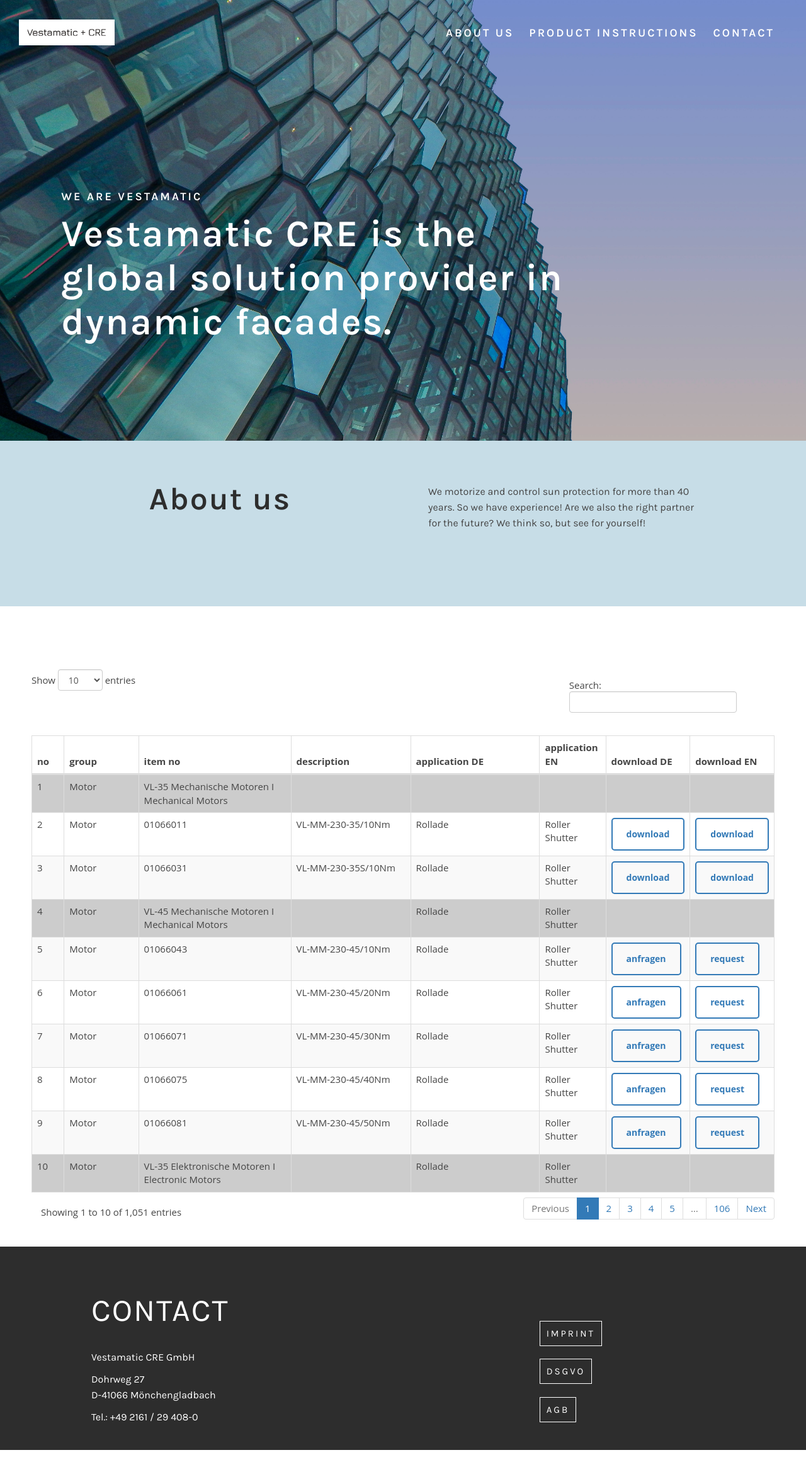
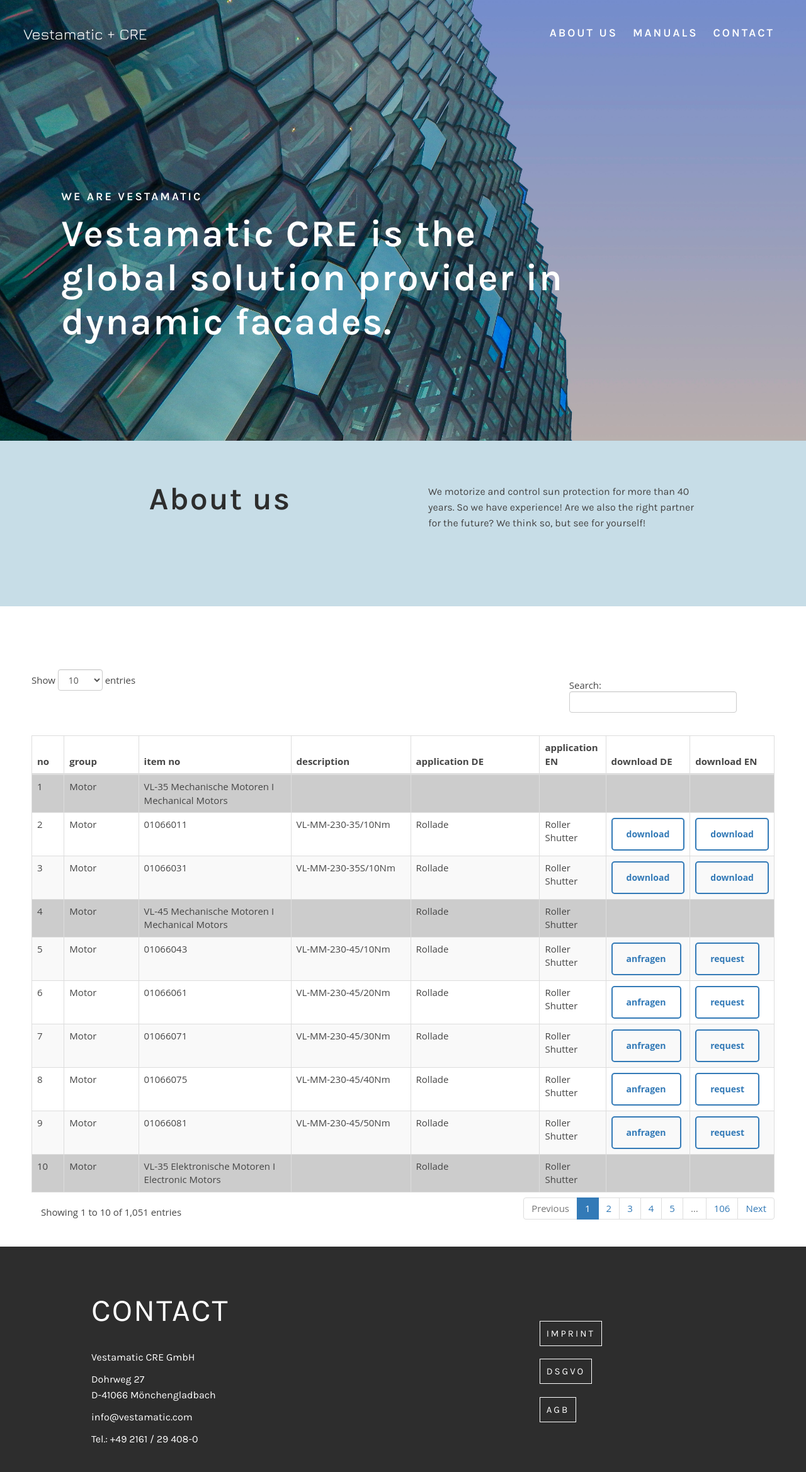
Before and after one commit to tlubitz/vestamatic, a PHP site: page / in a window 1280 px wide. Shown: the whole page at 63% size. Before the commit the page ends 2303 px from the top, so only its background shows below. Run offline with PHP 8.4, Linux system fonts and the light colour scheme.

Commit message:
last updates

```diff
--- a/css/styles.css
+++ b/css/styles.css
@@ -29,9 +29,18 @@
 		padding-right: 2rem;
 	}
 
-	#about h1 {
+	.about h1 {
 		color: #2D2D2D;
 		font-weight: 600;
+	}
+
+	#about,
+	#product,
+	#contact {
+		display: block;
+		position: relative;
+		top: -125px;
+		visibility: hidden;
 	}
 
     .rubric-medium {
@@ -107,7 +116,9 @@
 	}
 
 	.main-logo img {
-		margin: 1.1rem 1rem 1rem 2rem;
+		margin: 2.1rem 1rem 1rem 1.5rem;
+		width: 18rem;
+		margin-top: 2rem;
 	}
 
     .icon-bar {
@@ -426,7 +437,7 @@
 		padding: 2rem 8rem;
 	}
 
-	#about {
+	.about {
 		padding-bottom: 6rem;
 	}
 
@@ -469,7 +480,7 @@
 		padding-left: 3rem;
 	}
 
-	#product {
+	.product {
 		padding-top: 5rem;
 		padding-left: 3rem;
 		padding-right: 3rem;
@@ -512,6 +523,10 @@
     .navbar-nav-front > #home {
 	display:none;
     }
+
+	.main-logo img {
+		width: 22rem;
+	}
 
 	nav li #topmost-nav {
 		margin-top: 0;
@@ -635,7 +650,7 @@
 	padding: 5rem 12rem 5rem 5rem;
     }
 
-	#product {
+	.product {
 		padding-top: 10rem;
 		padding-right: 5rem;
 		padding-left: 5rem;
--- a/index.php
+++ b/index.php
@@ -6,7 +6,7 @@
 	<meta http-equiv="x-ua-compatible" content="ie=edge">
 	<meta name="viewport" content="width=device-width, initial-scale=1, shrink-to-fit=no">
     <meta name="description" content="Vestamatic - The global solution provider in dynamic facades">
-    <link rel="shortcut icon" href="img/logo.jpg">
+    <link rel="shortcut icon" href="img/logo.svg">
 
     <!-- social media meta data -->
     <meta property="og:url" content="https://www.vestamatic.com" />
@@ -57,7 +57,7 @@
   <nav class="navbar-front" id="navbar-dynamic">
 	<div class="main-logo">
 		<a href="index.php#main">
-		  <img src="img/logo.jpg" alt="Logo Vestamatic">
+		  <img src="img/logo.svg" alt="Logo Vestamatic">
 		</a>
 	  </div>
 	<button type="button" class="navbar-toggle collapsed" id="navbutton" data-toggle="collapse" data-target="#mobile_collapse_front" aria-expanded="false">
@@ -74,7 +74,7 @@
 		<a class="rubric nav-item" id="topmost-nav" href="index.php#about" onclick="closeNav()">ABOUT US</a>
 		</li>
 		<li>
-		<a class="rubric nav-item" href="index.php#product" onclick="closeNav()">PRODUCT INSTRUCTIONS</a>
+		<a class="rubric nav-item" href="index.php#product" onclick="closeNav()">MANUALS</a>
 		</li>
 		<li>
 		<a class="rubric nav-item" href="index.php#contact" onclick="closeNav()">CONTACT</a>
@@ -100,7 +100,9 @@
       </header>
     </div>
 
-    <article class="module-turquoise" id="about">
+	<div id="about"></div>
+	<article class="module-turquoise about">
+
 		<div class="row">
 		<div class="col-md-6">
 		<header>
@@ -119,14 +121,14 @@
 		</div>
 		</div>
 		</article>
-
-	<article class="html-snippet-list" id="product">
+		<div id="product"></div>
+		<article class="html-snippet-list product">
 		<?php include 'index_documents.php';?>
 	</article>
 
   </main>
-
-  <footer id="contact">
+  <div id="contact"></div>
+  <footer>
     <article class="module-dark" id="footer-responsive">
       <div class="row">
 	    <div class="col-md-12">
@@ -147,6 +149,9 @@
 		<p class="p-custom">
 		Dohrweg 27<br>
 		D-41066 Mönchengladbach
+		</p>
+		<p class="p-custom">
+			info@vestamatic.com
 		</p>
 		<p class="p-custom">
 			Tel.: +49 2161 / 29 408-0
@@ -177,6 +182,9 @@
 	    D-41066 Mönchengladbach
 	  </p>
 	  <p class="p-custom">
+			info@vestamatic.com
+		</p>
+	  <p class="p-custom">
 	    Tel.: +49 2161 / 29 408-0
 	  </p>
 	</div>
--- a/js/scripts_agb.js
+++ b/js/scripts_agb.js
@@ -54,6 +54,8 @@ function navVisibility() {
 		for (i = 0; i < navitems.length; i++) {
 		    navitems[i].style.color = "black";
 		}
+		var logo = document.querySelector('.main-logo img');
+		logo.style.backgroundColor = '#2D2D2D';
 
 		var borders = document.getElementsByClassName("borders-out");
 		for (i = 0; i < borders.length; i++) {
@@ -84,6 +86,8 @@ function navVisibility() {
 	    for (i = 0; i < navitems.length; i++) {
 		navitems[i].style.color = "#2D2D2D";
 	    }
+		var logo = document.querySelector('.main-logo img');
+		logo.style.backgroundColor = 'transparent';
 	}
     }
 }
--- a/js/scripts_index.js
+++ b/js/scripts_index.js
@@ -54,6 +54,8 @@ function navVisibility() {
 		for (i = 0; i < navitems.length; i++) {
 		    navitems[i].style.color = "black";
 		}
+		var logo = document.querySelector('.main-logo img');
+		logo.style.backgroundColor = '#2D2D2D';
 
 		var borders = document.getElementsByClassName("borders-out");
 		for (i = 0; i < borders.length; i++) {
@@ -84,6 +86,8 @@ function navVisibility() {
 	    for (i = 0; i < navitems.length; i++) {
 		navitems[i].style.color = "white";
 	    }
+		var logo = document.querySelector('.main-logo img');
+		logo.style.backgroundColor = 'transparent';
 	}
 
 
```
Also changed, not shown: agb.html (+10 -4 lines), dsgvo.html (+10 -4 lines), imprint.html (+10 -4 lines), img/logo.svg (added), img/logo_dark.svg (added). Lines whose indentation alone changed are shown as unchanged.
